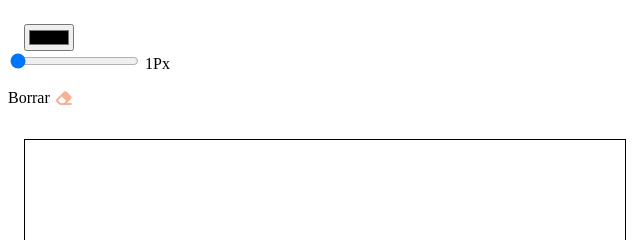
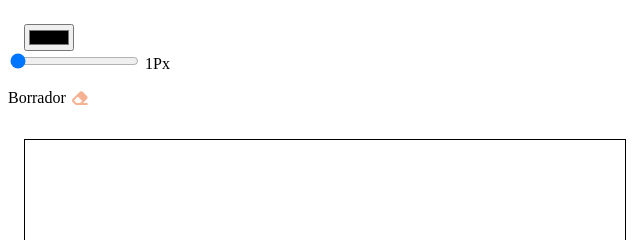
Before and after one commit to dylan-radilla/DIU-2023-1, a plain HTML site: page Lab/index.html in a window 1280 px wide. Shown: the top 240 px of the page, 0-640 px from the left. Drawn offline with Linux system fonts and the light colour scheme.

Commit message:
Tarea Borrador

```diff
--- a/Lab/index.html
+++ b/Lab/index.html
@@ -17,7 +17,7 @@
     <label class="js-range-value">1</label>Px
 
     <button  id="goma" type="button">
-      <p>Borrar</p>
+      <p>Borrador</p>
       <i class="fa-sharp fa-solid fa-eraser"></i>
     </button>
   </section>
```
